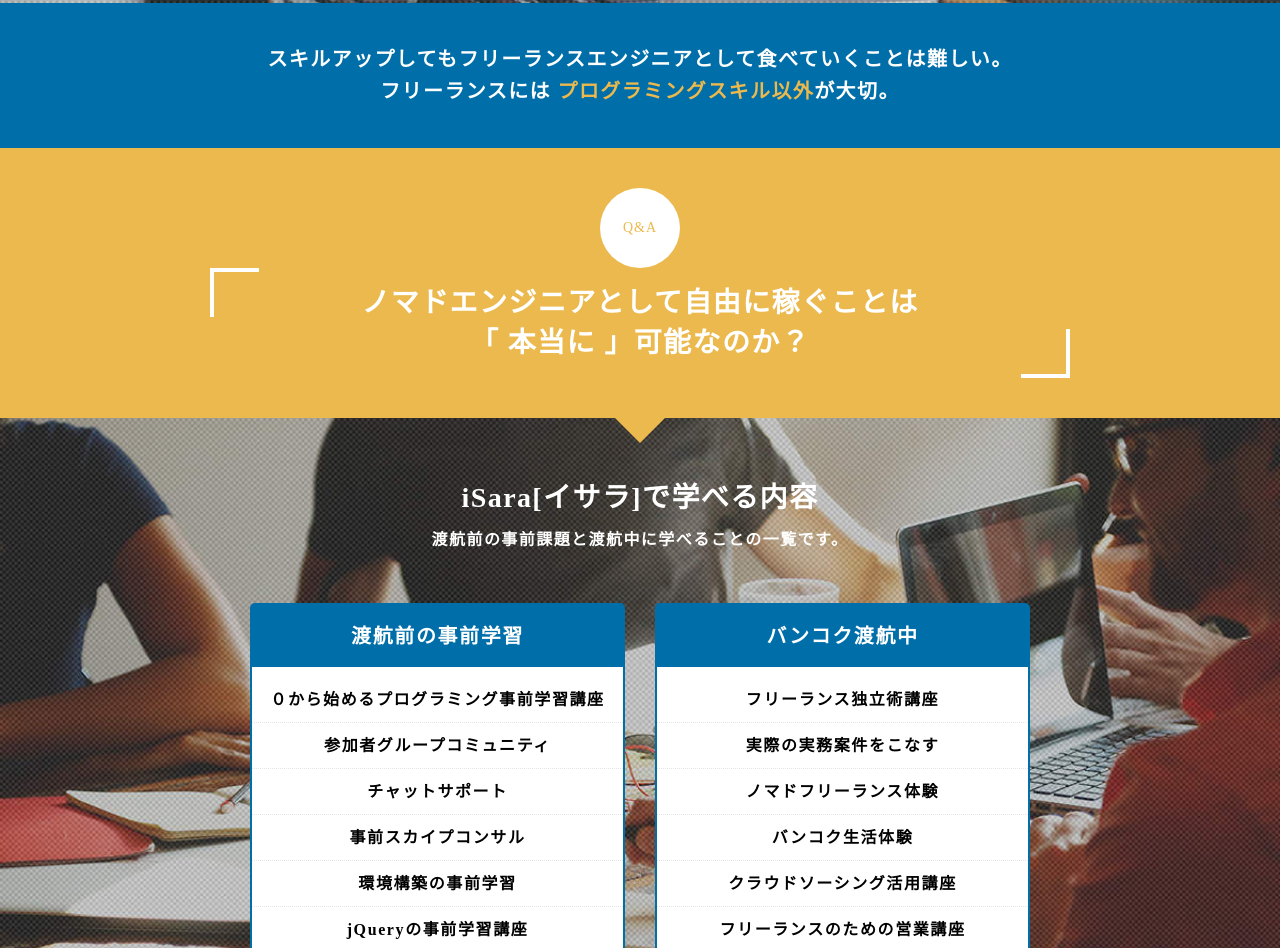
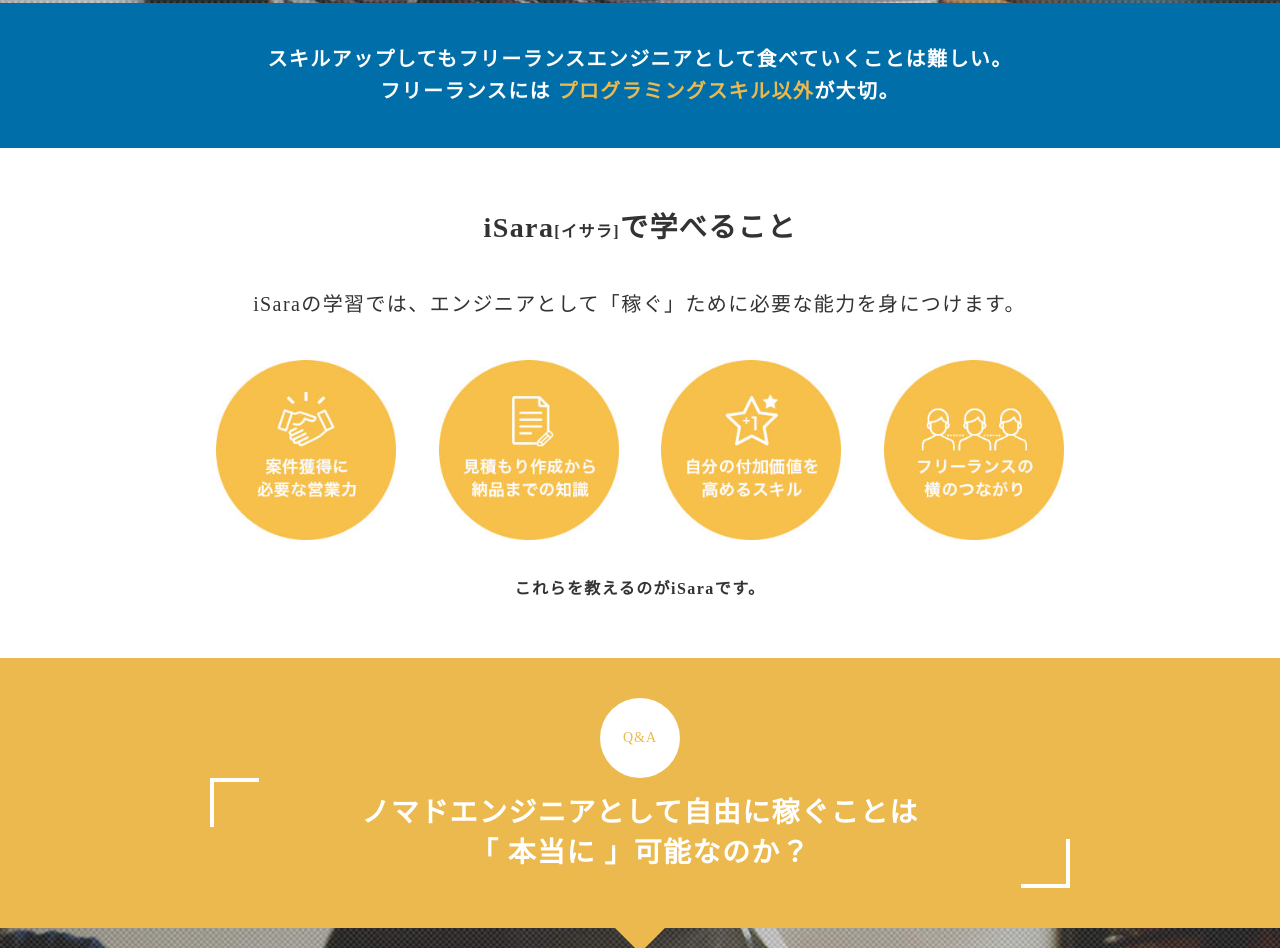
Before and after one commit to Sakuya-wd/iSara-Copy, a plain HTML site: page index.html in a window 1280 px wide. Shown: the part 2849-3797 px from the top of the page. Drawn offline with Linux system fonts and the light colour scheme.

Commit message:
7section目を作成、7section目のレスポンシブ(スマホタブレット両方)を作成中

```diff
--- a/CSS/style.css
+++ b/CSS/style.css
@@ -983,6 +983,118 @@
 
 .sixthSection-firstParagraph-responsive span {
   display: none;
+}
+
+
+.seventhSection{
+  background-color: #ffffff;
+  width: 100%;
+  height: 510px;
+}
+
+.seventhSection-firstParagraph p{
+  padding: 60px 0px 0px 0px;
+  font-style: normal;
+  font-weight: 600;
+  font-family: "Hiragino Kaku Gothic Pro";
+  font-size: 28px;
+  line-height: 40px;
+  text-align: center;
+  color: #333333;
+  letter-spacing: 0.05em;
+}
+
+.seventhSection-firstParagraph span{
+ font-style: normal;
+ font-weight: 600;
+ font-family: "Hiragino Kaku Gothic Pro";
+ font-size: 16px;
+ line-height: 40px;
+ color: #333333;
+}
+
+.seventhSection-secondParagraph{
+ padding: 36px 1px 0px 0px;
+ font-style: normal;
+ font-weight: 300;
+ font-family: "Hiragino Kaku Gothic Pro";
+ font-size: 20px;
+ line-height: 32px;
+ text-align: center;
+ color: #333333;
+ letter-spacing: 0.07em;
+}
+
+.seventhSection-secondParagraph-responsive{
+ display: none;
+}
+
+.seventhSection-inner{
+ display: flex;
+ flex-direction: row;
+ width: 860px;
+ max-width: calc(100% - 40px);
+ margin: 40px auto 0px auto;
+}
+
+.seventhSection-firstImg{
+ box-sizing: border-box;
+ width: 25%;
+ height: auto;
+ padding: 0px 0px 0px 6px;
+}
+
+.seventhSection-firstImg img{
+ width: 180px;
+ height: auto;
+}
+
+.seventhSection-secondImg{
+ box-sizing: border-box;
+ width: 25%;
+ height: auto;
+ padding: 0px 0px 0px 14px;
+}
+
+.seventhSection-secondImg img{
+ width: 180px;
+ height: auto;
+}
+
+.seventhSection-thirdImg{
+ box-sizing: border-box;
+ width: 25%;
+ height: auto;
+ padding: 0px 0px 0px 21px;
+}
+
+.seventhSection-thirdImg img{
+ width: 180px;
+ height: auto;
+}
+
+.seventhSection-fourthImg{
+ box-sizing: border-box;
+ width: 25%;
+ height: auto;
+ padding: 0px 0px 0px 29px;
+}
+
+.seventhSection-fourthImg img{
+ width: 180px;
+ height: auto;
+}
+
+.seventhSection-thirdParagraph p{
+ padding: 32px 0px 0px 0px;
+ font-style: normal;
+ font-weight: 600;
+ font-family: "Hiragino Kaku Gothic Pro";
+ font-size: 16px;
+ line-height: 26px;
+ text-align: center;
+ color: #333333;
+ letter-spacing: 0.09em;
 }
 
 
--- a/index.html
+++ b/index.html
@@ -372,6 +372,38 @@
             <br>
             フリーランスには <span>プログラミングスキル以外</span>が大切。
           </p>
+        </div>
+      </div>
+
+
+      <div class="seventhSection">
+        <div class="seventhSection-firstParagraph">
+          <p>iSara<span>[イサラ]</span>で学べること</p>
+        </div>
+        <div class="seventhSection-secondParagraph">
+          <p>iSaraの学習では、エンジニアとして「稼ぐ」ために必要な能力を身につけます。</p>
+        </div>
+        <div class="seventhSection-secondParagraph-responsive">
+          <p>iSaraの学習では、エンジニアとして
+          <br>
+         「稼ぐ」ために必要な能力を身につけます。</p>
+        </div>
+        <div class="seventhSection-inner">
+          <div class="seventhSection-firstImg">
+            <img src ="./image/salesskill.jpg">
+          </div>
+          <div class="seventhSection-secondImg">
+            <img src ="./image/knowledge.jpg">
+          </div>
+          <div class="seventhSection-thirdImg">
+            <img src ="./image/skillup.jpg">
+          </div>
+          <div class="seventhSection-fourthImg">
+            <img src ="./image/freelanceconnection.jpg">
+          </div>
+        </div>
+        <div class="seventhSection-thirdParagraph">
+          <p>これらを教えるのがiSaraです。</p>
         </div>
       </div>
 
```
Also changed, not shown: CSS/responsive.css, image/freelanceconnection.jpg (added), image/knowledge.jpg (added), image/salesskill.jpg (added), image/skillup.jpg (added).
